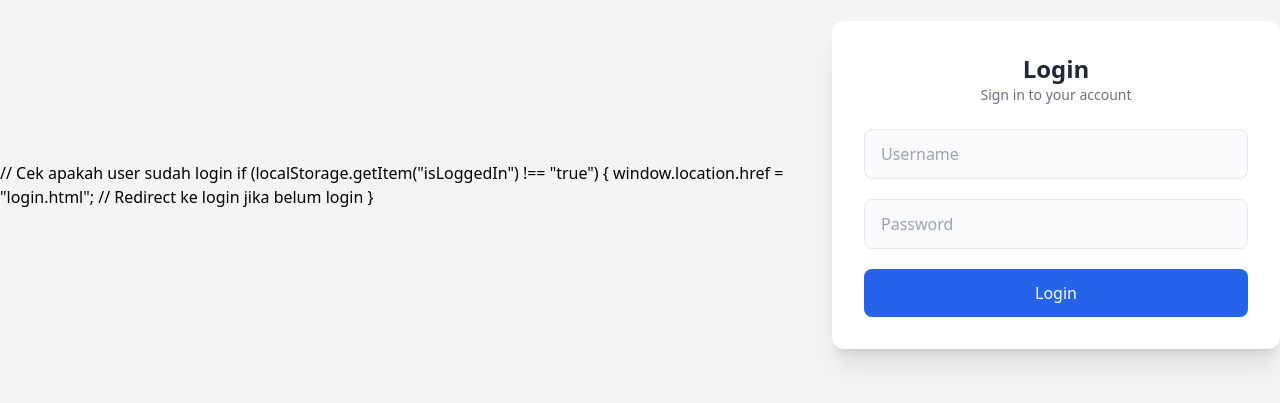
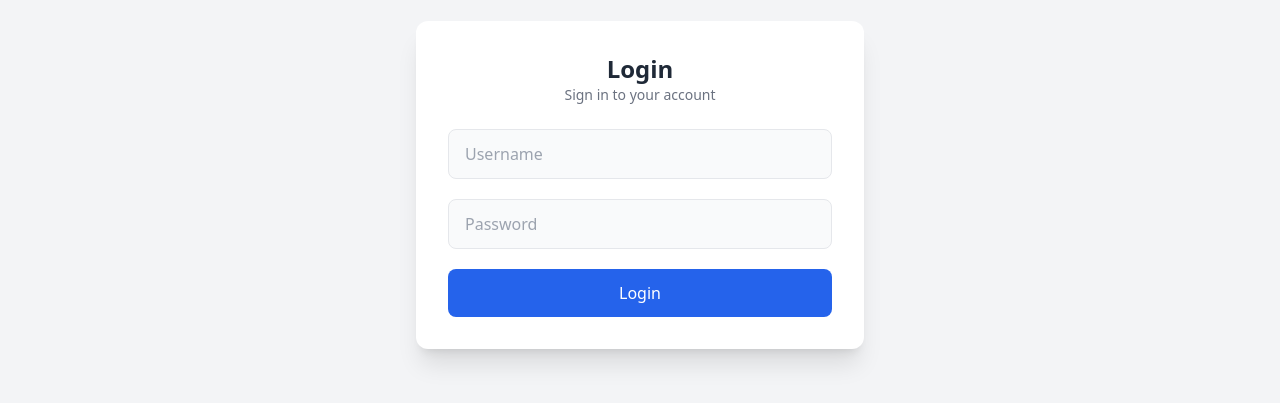
Before and after one commit to dlb-glitch/LPK, a plain HTML site: page index.html in a window 1280 px wide. Shown: the part 215-618 px from the top of the page. Drawn offline with nearby package versions, Linux system fonts and the light colour scheme; sample sign-in values are in the browser's storage.

Commit message:
Update index.html

```diff
--- a/index.html
+++ b/index.html
@@ -5,11 +5,11 @@
     <meta name="viewport" content="width=device-width, initial-scale=1.0">
     <title>Login</title>
     <script src="https://cdn.tailwindcss.com"></script>
-    // Cek apakah user sudah login
+  <script>   // Cek apakah user sudah login
 if (localStorage.getItem("isLoggedIn") !== "true") {
     window.location.href = "login.html"; // Redirect ke login jika belum login
 }
-
+    </script>
 </head>
 <body class="flex items-center justify-center h-screen bg-gray-100">
     <div class="w-full max-w-md p-8 bg-white rounded-xl shadow-xl">
```
